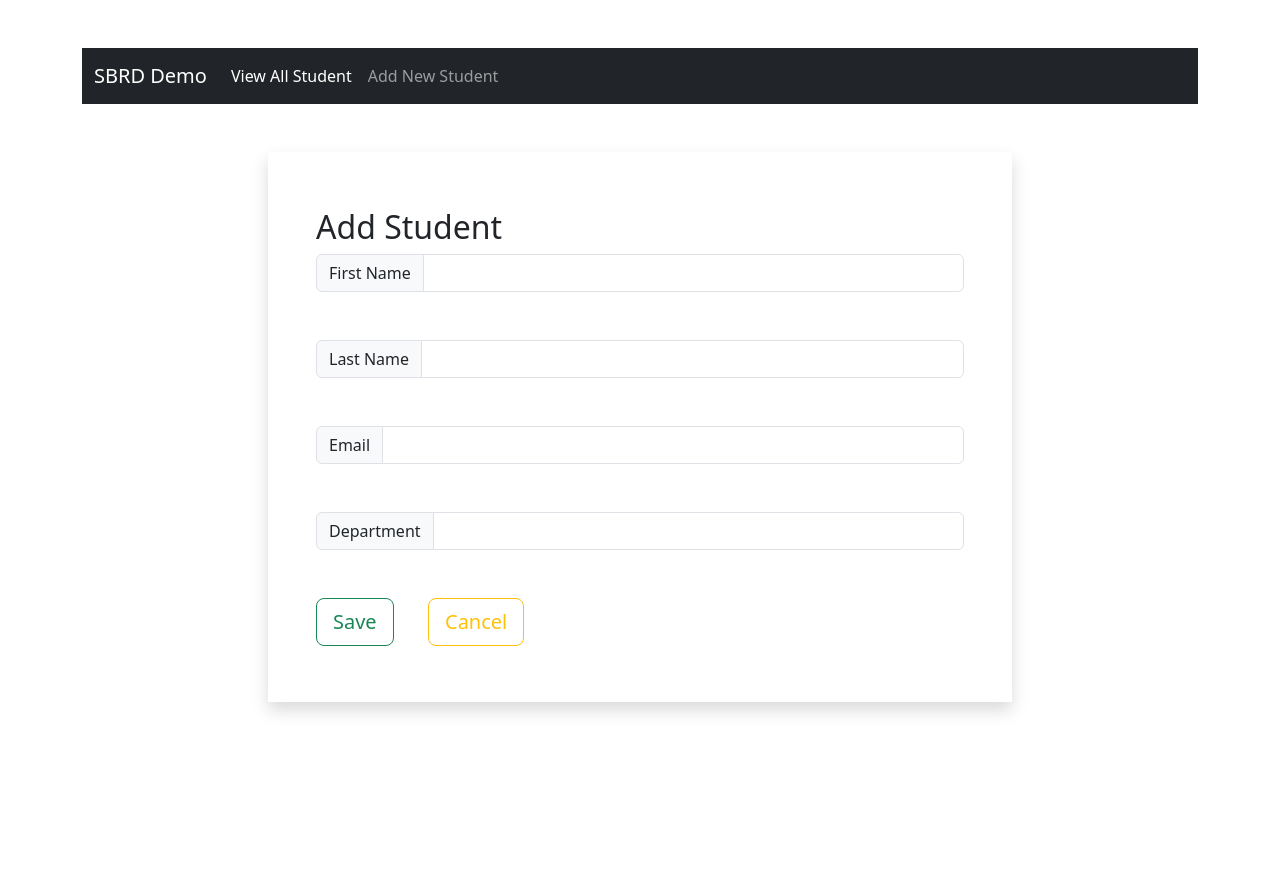
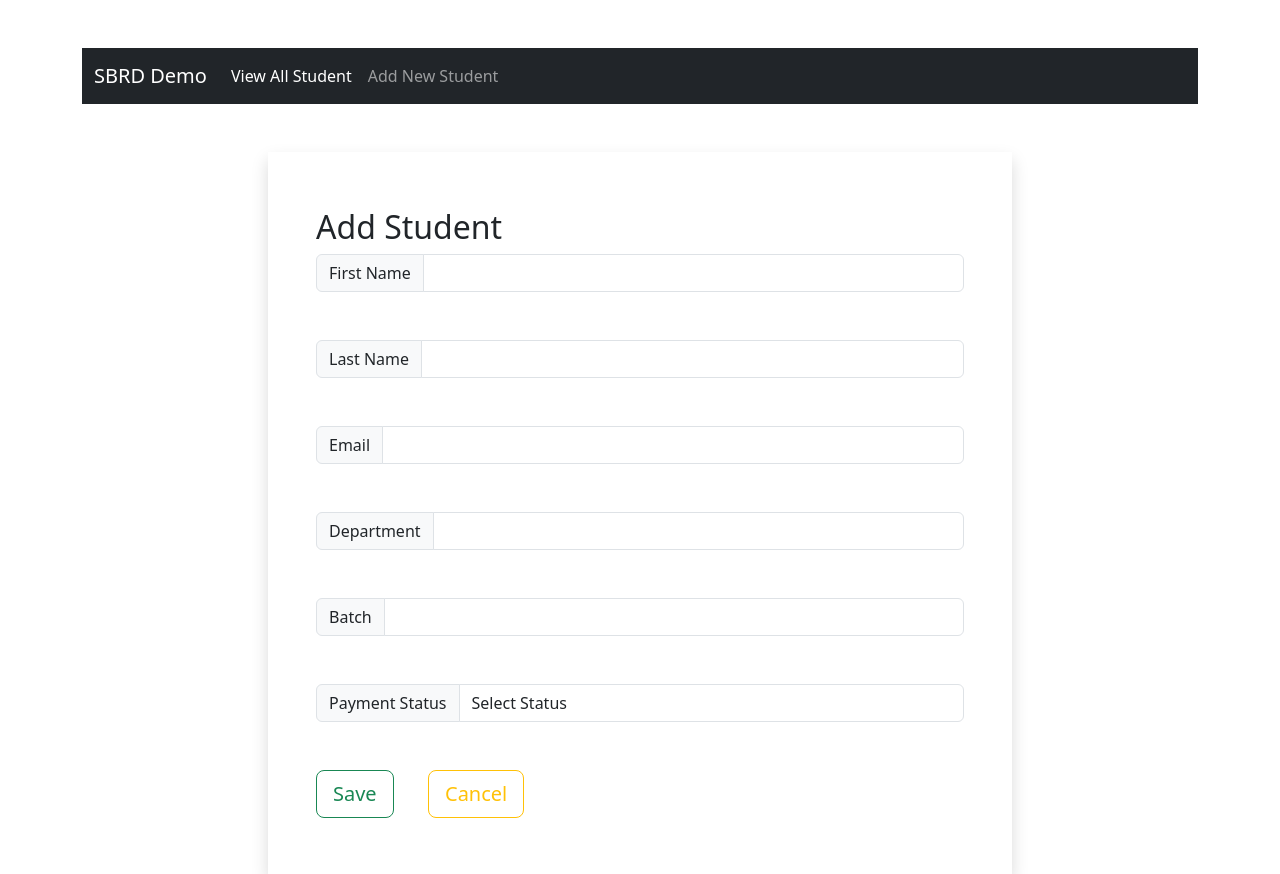
Before and after one commit to Delaksan-Sritharan/sbr-demo, a React (Create React App) app in the folder frontend/: page /add-students in a window 1280 px wide. Before the commit the page ends 800 px from the top, so only its background shows below. Built offline with nearby package versions, Linux system fonts and the light colour scheme; the HTML template or start-up script is replaced by a standard one.

Commit message:
Add batch and payment status fields to student forms and views

```diff
--- a/frontend/src/component/student/AddStudents.js
+++ b/frontend/src/component/student/AddStudents.js
@@ -8,10 +8,12 @@ const AddStudents = () => {
         firstName: '',
         lastName: '',
         email: '',
-        department: ''
+        department: '',
+        batch: '',
+        paymentStatus: ''
     })
 
-    const { firstName, lastName, email, department } = student;
+    const { firstName, lastName, email, department, batch, paymentStatus } = student;
 
     const handleInputChange = (e) => {
         setStudent({ ...student, [e.target.name]: e.target.value });
@@ -78,6 +80,36 @@ const AddStudents = () => {
                         value={department}
                         onChange={(e) => handleInputChange(e)} />
                 </div>
+                <div className='input-group mb-5'>
+                    <label
+                        className='input-group-text'
+                        htmlFor='batch'
+                    >Batch</label>
+                    <input className='form-control col-sm-6'
+                        type='text'
+                        name='batch'
+                        id='batch'
+                        required
+                        value={batch}
+                        onChange={(e) => handleInputChange(e)} />
+                </div>
+                <div className='input-group mb-5'>
+                    <label
+                        className='input-group-text'
+                        htmlFor='paymentStatus'
+                    >Payment Status</label>
+                    <select className='form-control col-sm-6'
+                        type='text'
+                        name='paymentStatus'
+                        id='paymentStatus'
+                        required
+                        value={paymentStatus}
+                        onChange={(e) => handleInputChange(e)} >
+                        <option value=''>Select Status</option>
+                        <option value='Paid'>Paid</option>
+                        <option value='Unpaid'>Unpaid</option>
+                    </select>
+                </div>
                 <div className='row mb-5'>
                     <div className='col-sm-2'>
                         <button type='submit' className='btn btn-outline-success btn-lg'>
@@ -90,10 +122,7 @@ const AddStudents = () => {
                         </Link>
                     </div>
                 </div>
-
-
             </form >
-
         </div >
     )
 }
--- a/frontend/src/component/student/EditStudent.js
+++ b/frontend/src/component/student/EditStudent.js
@@ -9,10 +9,12 @@ const EditStudent = () => {
         firstName: '',
         lastName: '',
         email: '',
-        department: ''
+        department: '',
+        batch: '',
+        paymentStatus: ''
     })
 
-    const { firstName, lastName, email, department } = student;
+    const { firstName, lastName, email, department, batch, paymentStatus } = student;
 
     useEffect(() => {
         loadStudent();
@@ -87,6 +89,36 @@ const EditStudent = () => {
                         value={department}
                         onChange={(e) => handleInputChange(e)} />
                 </div>
+                <div className='input-group mb-5'>
+                    <label
+                        className='input-group-text'
+                        htmlFor='batch'
+                    >Batch</label>
+                    <input className='form-control col-sm-6'
+                        type='text'
+                        name='batch'
+                        id='batch'
+                        required
+                        value={batch}
+                        onChange={(e) => handleInputChange(e)} />
+                </div>
+                <div className='input-group mb-5'>
+                    <label
+                        className='input-group-text'
+                        htmlFor='paymentStatus'
+                    >Payment Status</label>
+                    <select className='form-control col-sm-6'
+                        type='text'
+                        name='paymentStatus'
+                        id='paymentStatus'
+                        required
+                        value={paymentStatus}
+                        onChange={(e) => handleInputChange(e)} >
+                        <option value=''>Select Status</option>
+                        <option value='Paid'>Paid</option>
+                        <option value='Unpaid'>Unpaid</option>
+                    </select>
+                </div>
                 <div className='row mb-5'>
                     <div className='col-sm-2'>
                         <button type='submit' className='btn btn-outline-success btn-lg'>
--- a/frontend/src/component/student/StudentProfile.js
+++ b/frontend/src/component/student/StudentProfile.js
@@ -124,6 +124,20 @@ const StudentPofile = () => {
                                         </p>
                                     </div>
                                 </div>
+                                <hr />
+                                <div className="row">
+                                    <div className="col-sm-3">
+                                        <h5 className="mb-0">
+                                            Batch
+                                        </h5>
+                                    </div>
+
+                                    <div className="col-sm-9">
+                                        <p className="text-muted mb-0">
+                                            {student.batch}
+                                        </p>
+                                    </div>
+                                </div>
                             </div>
                         </div>
                     </div>
--- a/frontend/src/component/student/StudentsView.js
+++ b/frontend/src/component/student/StudentsView.js
@@ -40,6 +40,8 @@ const StudentsView = () => {
                         <th>Last Name</th>
                         <th>Email</th>
                         <th>Department</th>
+                        <th>Batch</th>
+                        <th>Payment Status</th>
                         <th colSpan="3">Action</th>
                     </tr>
                 </thead>
@@ -60,6 +62,8 @@ const StudentsView = () => {
                                 <td>{student.lastName}</td>
                                 <td>{student.email}</td>
                                 <td>{student.department}</td>
+                                <td>{student.batch}</td>
+                                <td>{student.paymentStatus}</td>
                                 <td className='mx-2'>
 
                                     <Link to={`/student-profile/${student.id}`}
```
